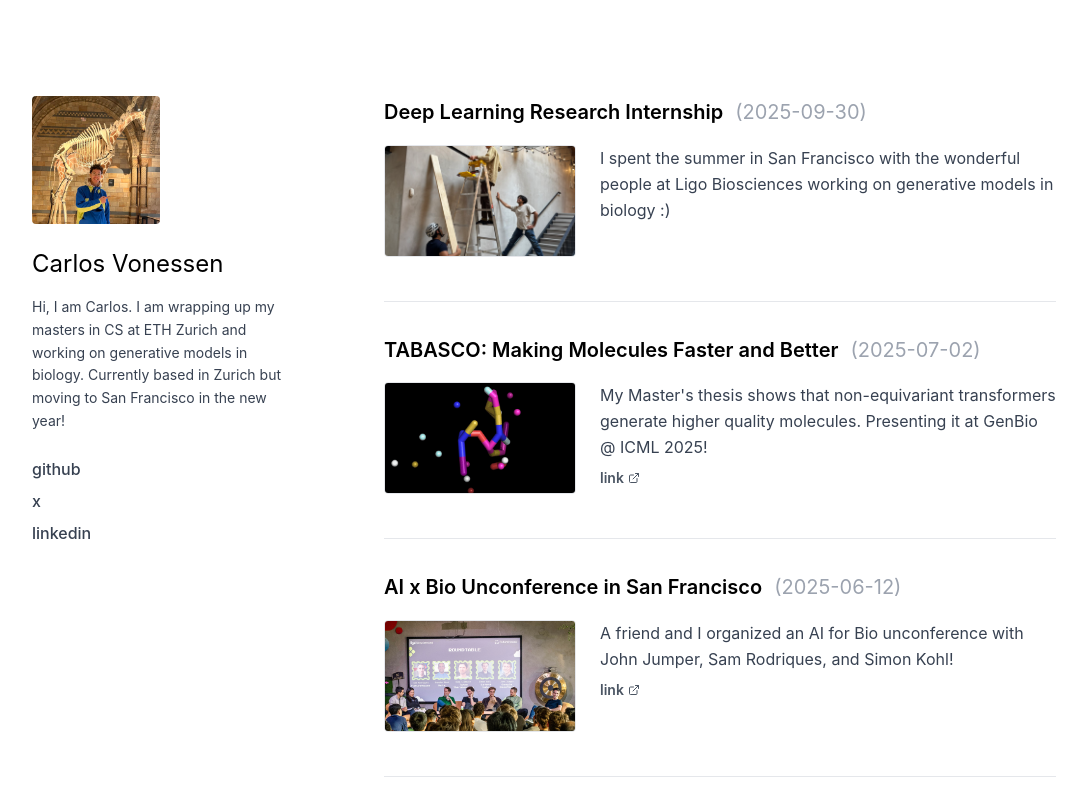
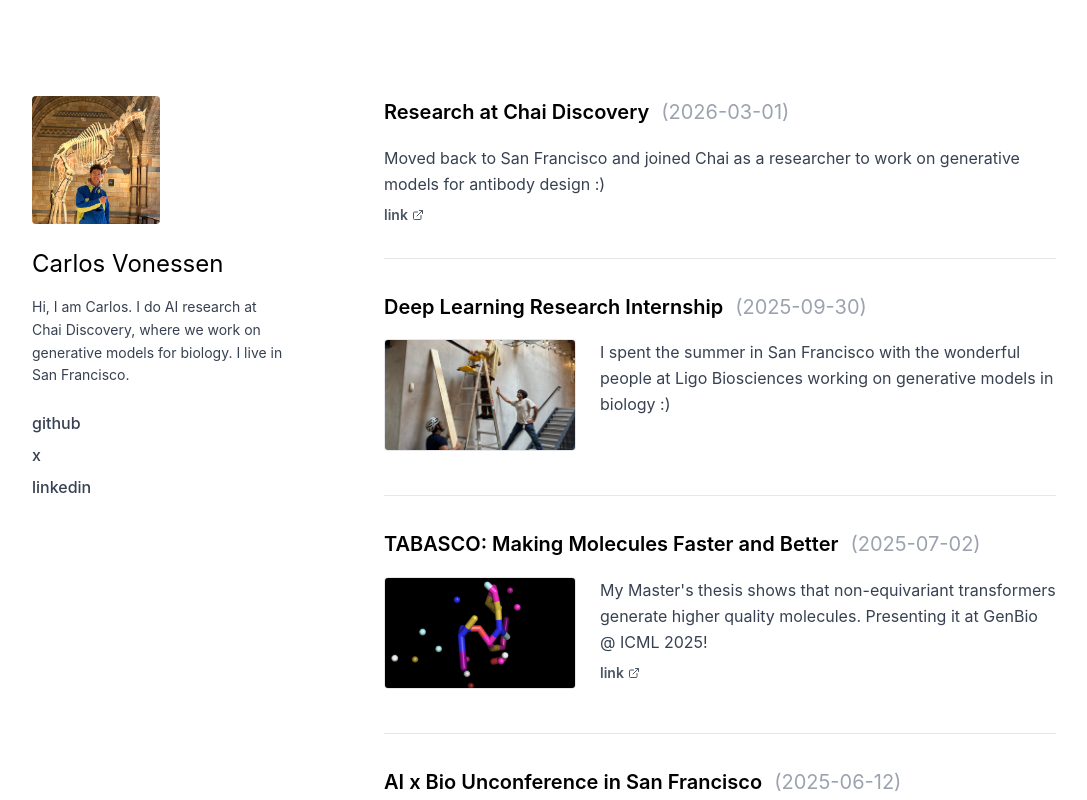
Before and after one commit to carlosinator/carlosinator.github.io, a Next.js app: page / in a window 1280 px wide. Shown: the top 800 px of the page, without its empty margins (56-1143 px from the left). Built offline with nearby package versions, Linux system fonts and the light colour scheme.

Commit message:
Update bio and add Chai Discovery research update

```diff
--- a/data/updates.ts
+++ b/data/updates.ts
@@ -27,6 +27,13 @@ export interface Update {
 }
 
 export const updates: Update[] = [
+    {
+        date: "2026-03-01",
+        title: "Research at Chai Discovery",
+        content: "Moved back to San Francisco and joined Chai as a researcher to work on generative models for antibody design :)",
+        category: "update",
+        link: "https://www.chaidiscovery.com/news/series-c",
+    },
     {
         date: "2025-09-30",
         title: "Deep Learning Research Internship",
--- a/pages/index.tsx
+++ b/pages/index.tsx
@@ -32,8 +32,8 @@ export default function Home() {
 
               {/* Bio */}
               <p className="text-gray-700 mb-6 text-sm leading-relaxed">
-                Hi, I am Carlos. I am wrapping up my masters in CS at ETH Zurich and working on generative models in biology.
-                Currently based in Zurich but moving to San Francisco in the new year!
+                Hi, I am Carlos. I do AI research at Chai Discovery, where we work on generative models for biology.
+                I live in San Francisco.
               </p>
 
               {/* Links */}
```
